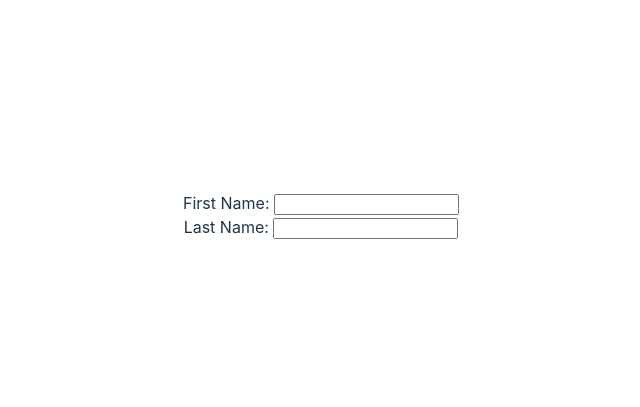
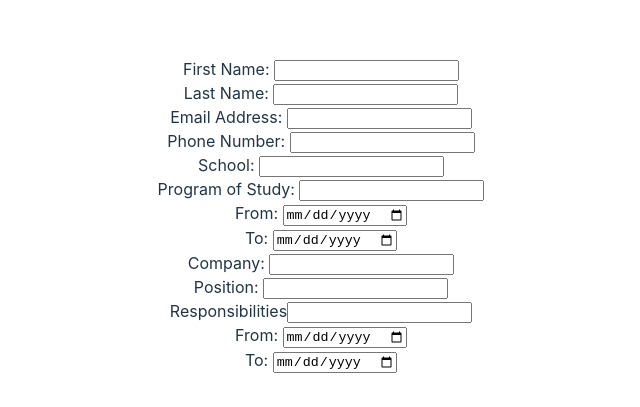
Before and after one commit to Mahyar-98/odin-cvApplication, a React (Vite) app: page / in a window 1280 px wide. Shown: the part 185-592 px from the top of the page, without its empty margins (319-959 px from the left). Built offline with nearby package versions, Linux system fonts and the light colour scheme.

Commit message:
create the input fields

```diff
--- a/src/App.jsx
+++ b/src/App.jsx
@@ -1,6 +1,6 @@
 import "./App.css";
 import React from "react";
-import PropTypes from "prop-types";
+import PropTypes, { func } from "prop-types";
 
 function InputField({ name, type = "text", label }) {
   return (
@@ -25,8 +25,58 @@ function General() {
       <InputField name="firstName" label="First Name: " />
       <br />
       <InputField name="lastName" label="Last Name: " />
+      <br />
+      <InputField name="email" type="email" label="Email Address: " />
+      <br />
+      <InputField name="phone" label="Phone Number: " />
     </>
   );
 }
 
-export default General;
+function Education() {
+  return (
+    <>
+      <InputField name="school" label="School: " />
+      <br />
+      <InputField name="edTitle" label="Program of Study: " />
+      <br />
+      <InputField name="edFrom" type="date" label="From: " />
+      <br />
+      <InputField name="edTo" type="date" label="To: " />
+    </>
+  );
+}
+
+function Practical() {
+  return (
+    <>
+      <InputField name="company" label="Company: " />
+      <br />
+      <InputField name="position" label="Position: " />
+      <br />
+      <InputField
+        name="responsibility"
+        type="textarea"
+        label="Responsibilities"
+      />
+      <br />
+      <InputField name="jobFrom" type="date" label="From: " />
+      <br />
+      <InputField name="jobTo" type="date" label="To: " />
+    </>
+  );
+}
+
+function CVform() {
+  return (
+    <>
+      <General />
+      <br />
+      <Education />
+      <br />
+      <Practical />
+    </>
+  );
+}
+
+export default CVform;
--- a/src/main.jsx
+++ b/src/main.jsx
@@ -1,10 +1,10 @@
 import React from 'react'
 import ReactDOM from 'react-dom/client'
-import General from './App.jsx'
 import './index.css'
+import CVform from './App.jsx'
 
 ReactDOM.createRoot(document.getElementById('root')).render(
   <React.StrictMode>
-    <General />
+    <CVform />
   </React.StrictMode>,
 )
```
